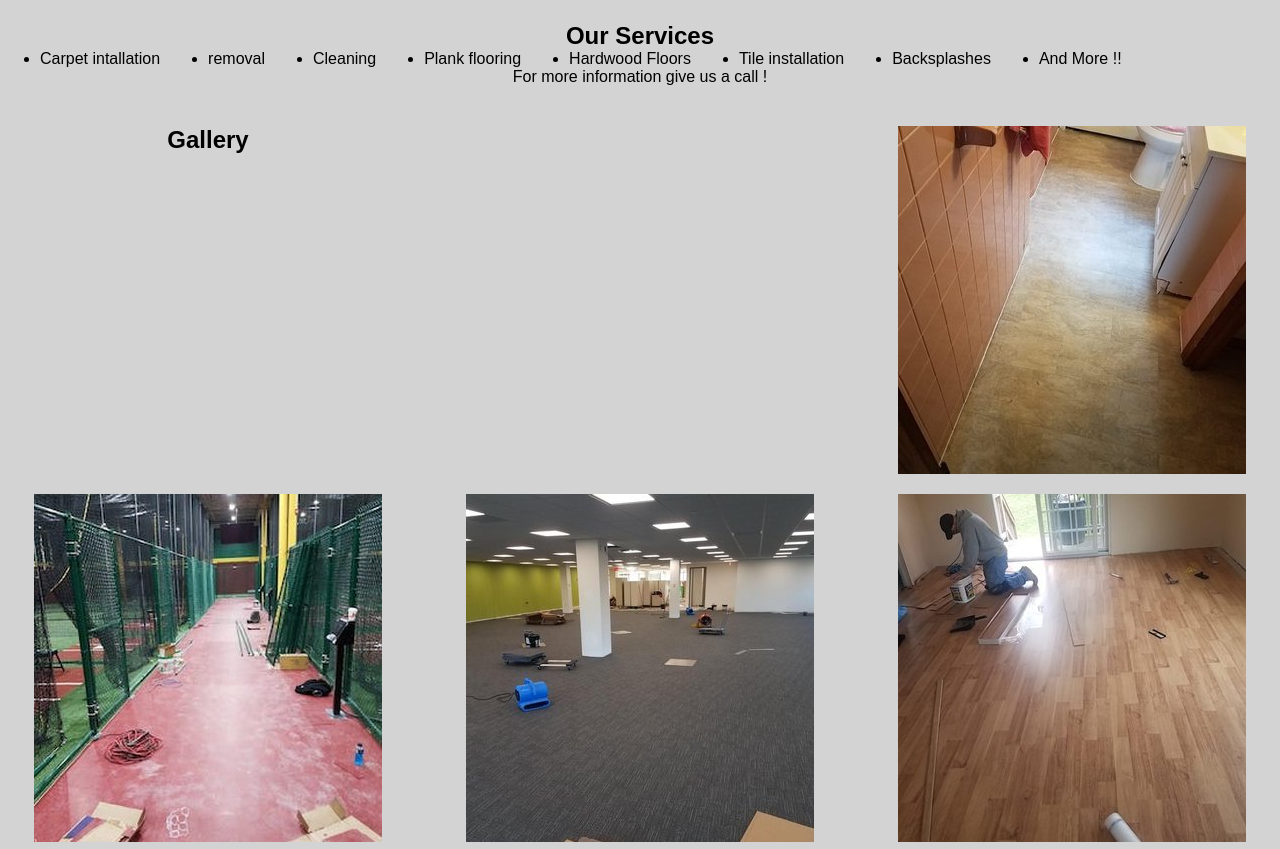
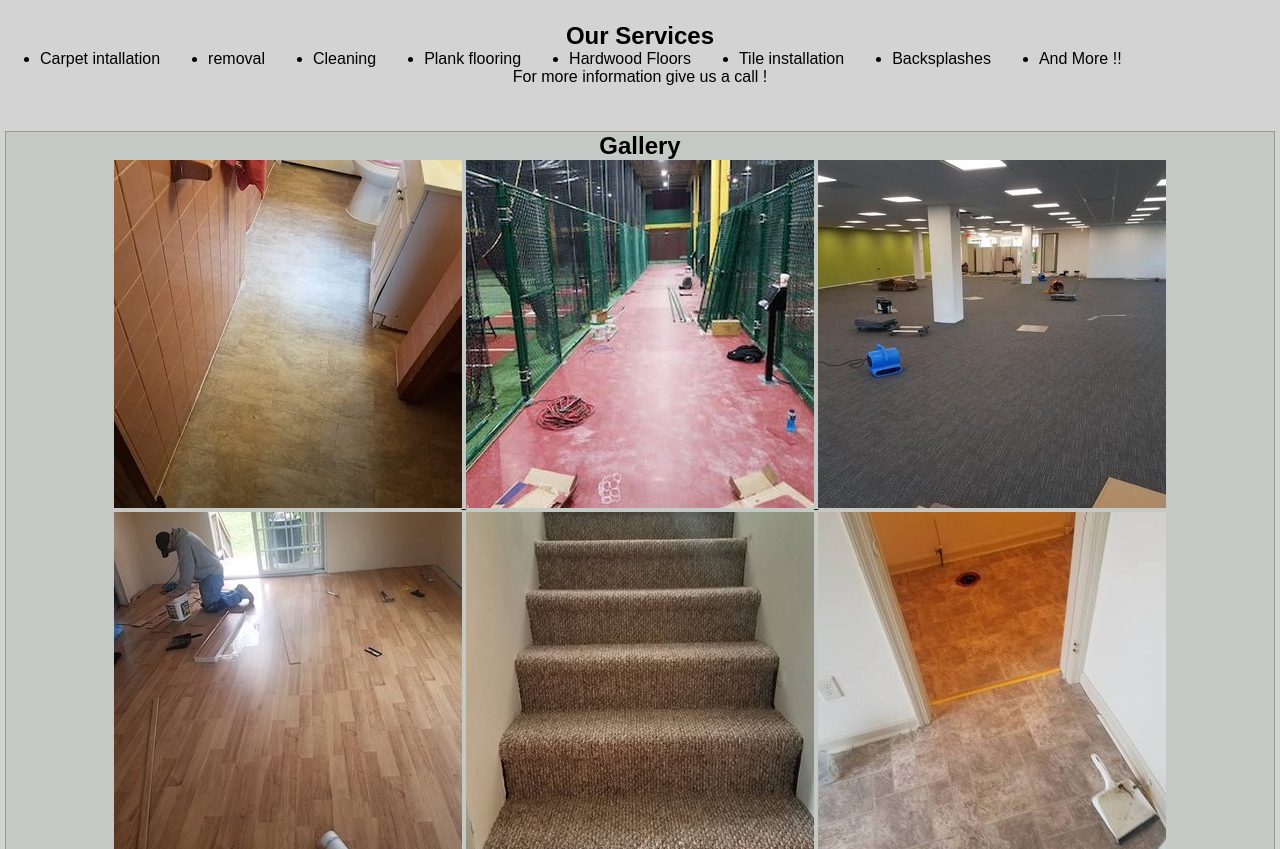
Before and after one commit to Willv97/Flooring-app, a plain HTML site: page index.html in a window 1280 px wide. Shown: the part 640-1489 px from the top of the page. Drawn offline with Linux system fonts and the light colour scheme.

Commit message:
Changed background color of gallery section, changed from grid flex to inline-block.

```diff
--- a/style.css
+++ b/style.css
@@ -45,9 +45,17 @@ header {
 }
 
 .gallery-section {
-    display: grid;
-    grid-template-columns: 1fr 1fr 1fr;
-    gap: 1rem;
+    display: inline-block;
+    border: 1px solid hsl(0, 0%, 60%);
+    margin: 5px;
+    background-color: #c5c9c5;
+}
+
+.gallery-section:hover {
+    border: 1px solid hsl(0, 0%, 20);
+}
+
+.gallery-section img {
 
 }
 .contact {
```
